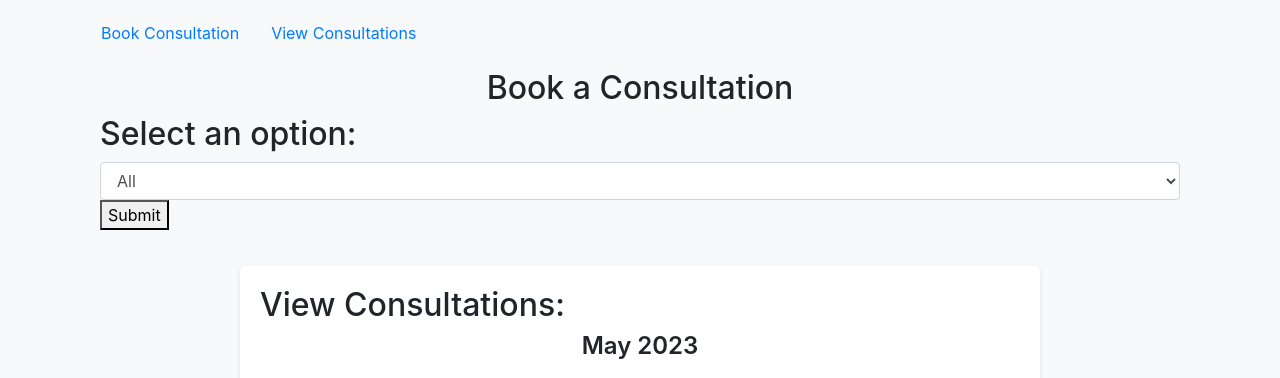
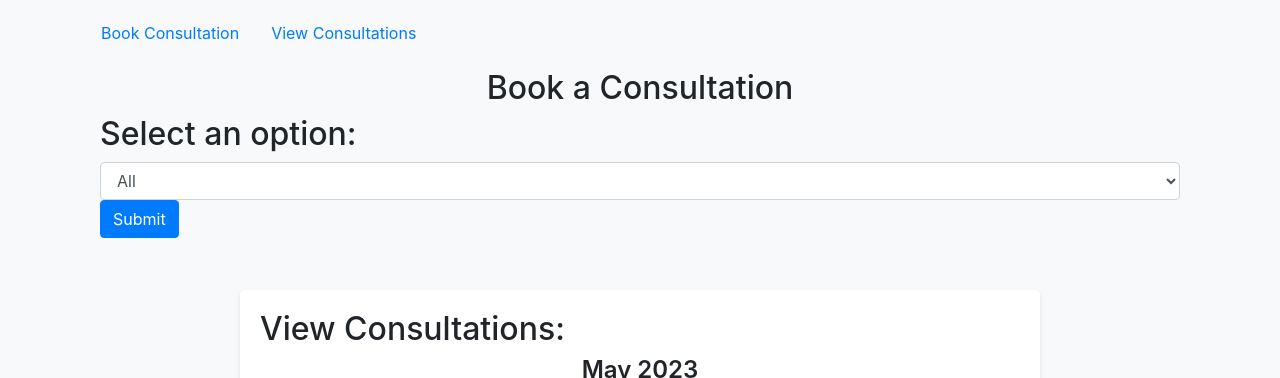
Before and after one commit to witseie-elen4010/2023-group-lab-001, a website: page public/student_portal_page.html in a window 1280 px wide. Shown: the part 379-757 px from the top of the page. Drawn offline with nearby package versions, Linux system fonts and the light colour scheme; no server answers; files whose address does not match are found by name.

Commit message:
minor adjustments to html

```diff
--- a/public/student_portal_page.html
+++ b/public/student_portal_page.html
@@ -83,6 +83,7 @@
             <h2 id="book-consultation">Book a Consultation</h2>
         </div>
 
+
         <div class="container">
             <h2>Select an option:</h2>
             <select id="lecturerDropDown" class="form-control">
@@ -90,8 +91,9 @@
                 <!-- Options will be dynamically generated -->
             </select>
 
-            <button onclick="generateFilteredEventTable()">Submit</button>
+            <button class= 'btn btn-primary' onclick="generateFilteredEventTable()">Submit</button>
         </div>
+        <p></p>
 
         <div class="container">
             <div class="table-responsive">
```
